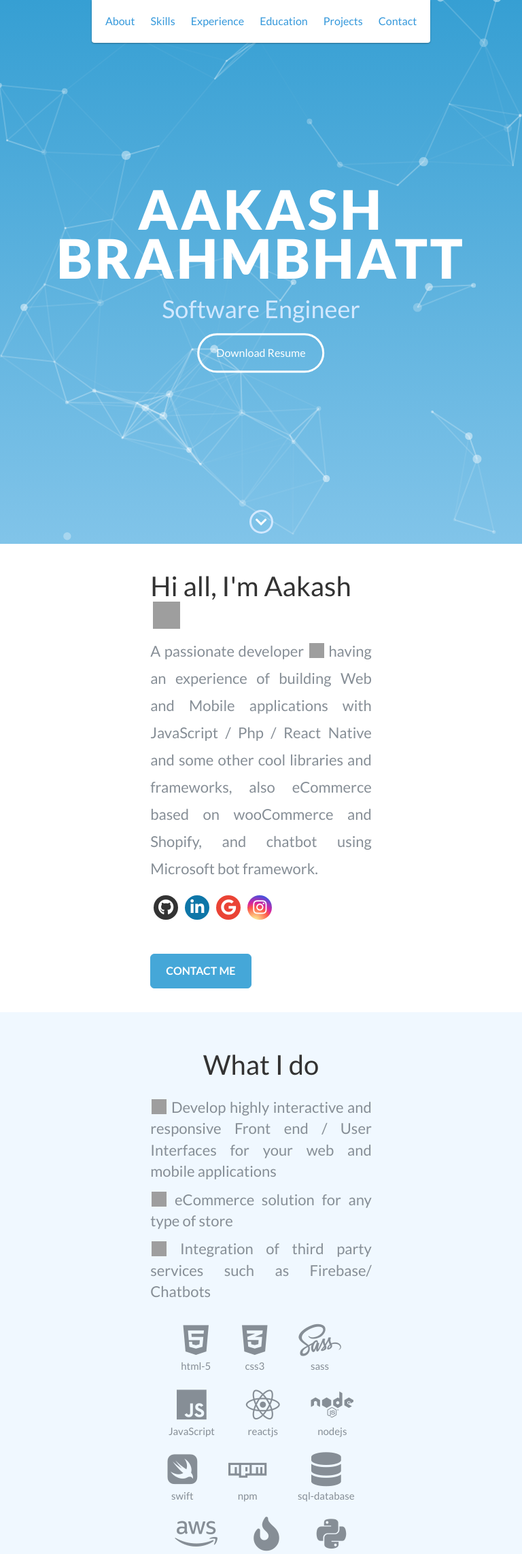
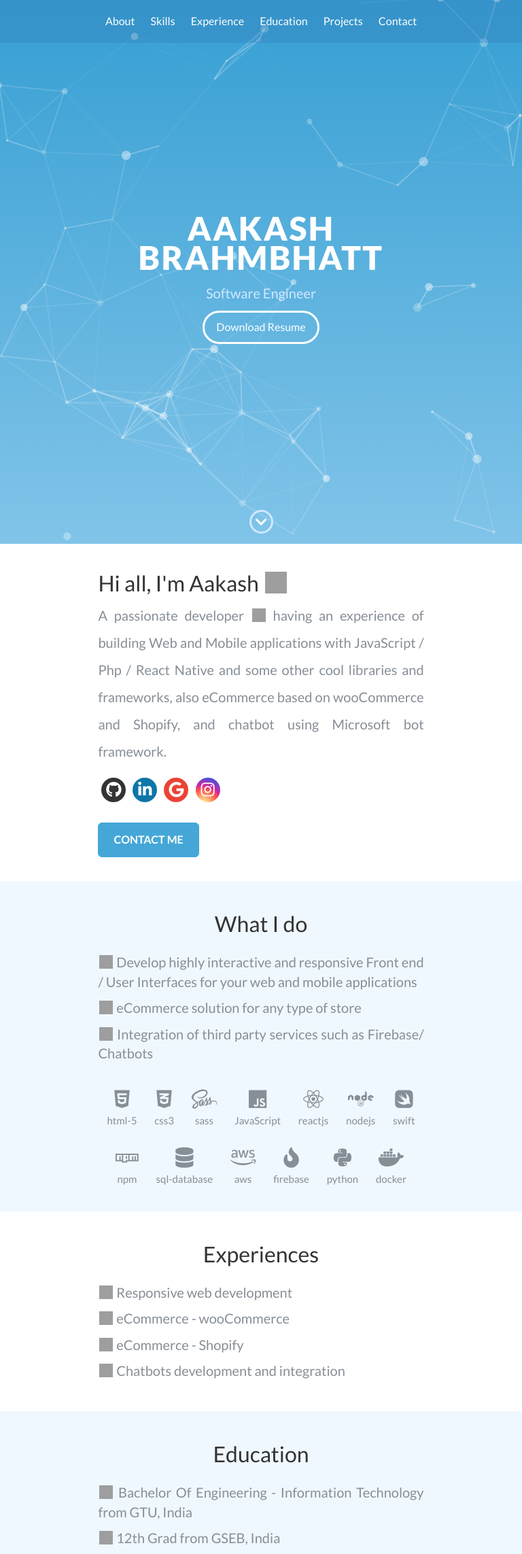
Before and after one commit to akash-2020/devportfolio, a PHP site: page / in a window 768 px wide. Shown: the top 2286 px of the page at 68% size. Run offline with PHP 8.4, Linux system fonts and the light colour scheme; some libraries are stand-ins or nearby versions; grey boxes are pictures that could not be loaded.

Commit message:
commit++

```diff
--- a/css/style.css
+++ b/css/style.css
@@ -217,7 +217,7 @@ header a:focus {
 }
 .button-greeting-div {
   display: flex;
-  margin-top: 20px;
+  margin-bottom: 15px;
 }
 
 .greeting-text {
@@ -303,7 +303,6 @@ header a:focus {
 .github i:hover,
 .gitlab i:hover,
 .google i:hover,
-.instagram i:hover,
 .linkedin i:hover,
 .twitter i:hover {
   background-color: #000;
@@ -577,7 +576,7 @@ header a:focus {
 /* ----------------------------------------- responsive -------------------------------------------- */
 /* Mobile first queries */
 /* Larger than mobile */
-@media screen and (max-width: 400px) {
+@media screen and (max-width: 425px) {
   /* #mobile-menu-open,
   #mobile-menu-close {
     display: block;
@@ -655,7 +654,82 @@ header a:focus {
   }
 }
 /* Larger than phablet */
-@media (min-width: 550px) {
+@media (min-width: 426px) and (max-width: 768px) {
+  /* #mobile-menu-open,
+  #mobile-menu-close {
+    display: block;
+  } */
+  header ul {
+    background: #337ab750;
+  }
+  header a {
+    color: #ffffff;
+  }
+  #menu {
+    height: 100%;
+    overflow-y: auto;
+    box-shadow: none;
+    border-radius: 0;
+    width: 100%;
+  }
+  /* #menu li {
+    display: block;
+    margin-bottom: 10px;
+  } */
+  .my-name h1 {
+    font-size: 3em;
+  }
+  .my-name h2 {
+    font-size: 1.25em;
+  }
+  .btn-rounded-white {
+    padding: 10px 17px;
+  }
+  .greet-main {
+    width: 65%;
+  }
+  .greeting-text {
+    font-size: 2em;
+  }
+
+  .greeting-text-p {
+    font-size: 1.25em;
+  }
+  .software-skill-inline {
+    padding: 6px 10px;
+  }
+  .software-skill-inline > i {
+    font-size: 1em;
+  }
+  .whatIdo-text {
+    margin-top: 25px !important;
+  }
+  .greeting-main > * {
+    margin-bottom: 0px;
+  }
+  .repo-cards-div-main {
+    grid-template-columns: repeat(auto-fit, minmax(100%, 1fr));
+  }
+  .repo-name {
+    font-size: 1.25em;
+  }
+  #opensource {
+    margin-bottom: 36px;
+  }
+  .project-title {
+    font-size: 2em;
+  }
+  .prof-title {
+    font-size: 2em;
+  }
+  #contact .row {
+    margin-left: 0px;
+    margin-right: 0px;
+  }
+  .subTitle,
+  .bio-text {
+    font-size: 1.25em;
+  }
 }
 /* Larger than tablet */
 @media (min-width: 750px) {
--- a/index.html
+++ b/index.html
@@ -571,10 +571,12 @@
             animation-name: react-reveal-246658333071510-4;
           "
         >
-          <div
-            onclick="location.href=window.open('https://github.com/akash-2020/devportfolio/tree/gh-pages');"
-            class="repo-card-div"
+          <a
+            href="https://github.com/akash-2020/devportfolio/tree/gh-pages"
+            target="_blank"
+            style="text-decoration: none;"
           >
+            <div class="repo-card-div">
               <div class="repo-name-div">
                 <svg
                   aria-hidden="true"
@@ -640,6 +642,7 @@
                 <div class="repo-right-stat"><p>100 KB</p></div>
               </div>
             </div>
+          </a>
         </div>
       </div>
     </div>
```
Lines whose indentation alone changed are shown as unchanged.
